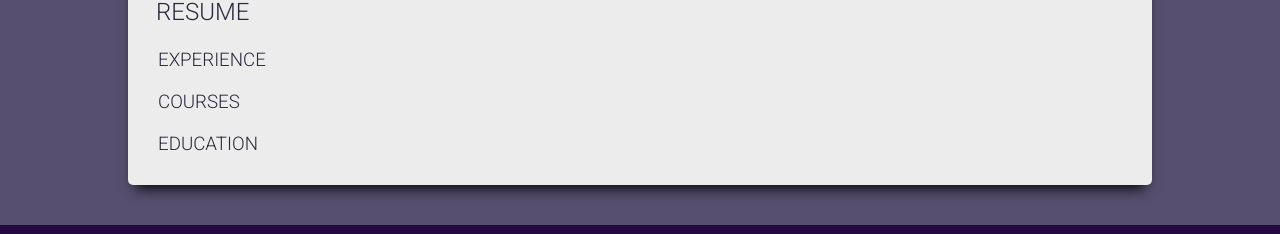
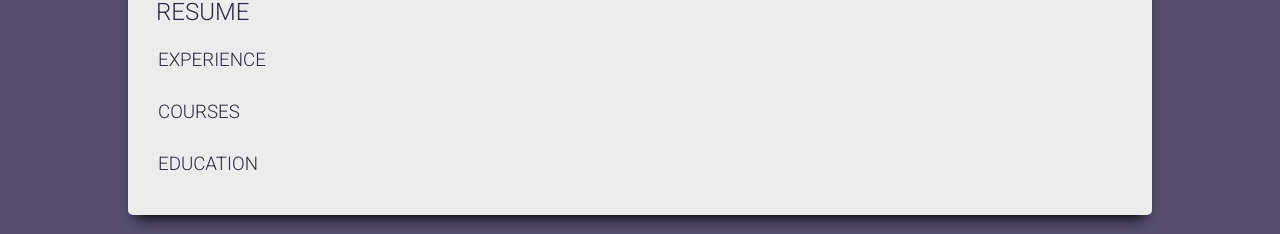
Before and after one commit to annachr/my-personal-page, a React (Create React App) app: page / in a window 1280 px wide. Shown: the part 949-1183 px from the top of the page. Built offline with nearby package versions, Linux system fonts and the light colour scheme.

Commit message:
modified effects on displaying resume sections after clicking on headers

```diff
--- a/src/App.css
+++ b/src/App.css
@@ -49,6 +49,12 @@ h3:hover {
   transition: .5s ease-in-out;
 }
 
+.active {
+  background-color: var(--text-accent-color);
+  color: whitesmoke;
+  transition: .5s ease-in-out;
+}
+
 header {
   height: 15vh;
   width: 100%;
@@ -61,15 +67,6 @@ header {
   font-family: 'Dancing Script', cursive;
   color: var(--text-accent-color);
   box-shadow: 5px 5px 5px 0 #000000, inset 4px 4px 15px 0 #000000, 5px 5px 15px 5px rgba(0,0,0,0);
-}
-
-.projectLink {
-  height: 100%;
-  border: none;
-}
-
-.projectLink:hover {
-  cursor: pointer;
 }
 
 footer {
@@ -90,6 +87,10 @@ footer {
   margin: 0 5px;
   border-radius: 50%;
   background-color: var(--background-main-theme);
+}
+
+.github {
+  border: 1.5px solid var(--background-main-theme);
 }
 
 .about {
@@ -116,6 +117,18 @@ footer {
   border-radius: 3px;
 }
 
+.projectLink {
+  height: 100%;
+  border: none;
+}
+
+.projectLink:hover {
+  cursor: pointer;
+}
+
+.feature {
+  margin-bottom: 10px;
+}
 
 .features {
   display: grid;
@@ -123,10 +136,7 @@ footer {
 
 .resumeData {
   padding-left: 25px;
-}
-
-.github {
-  border: 1.5px solid var(--background-main-theme);
+  padding-top: 10px
 }
 
 .overlay {
--- a/src/components/Features.js
+++ b/src/components/Features.js
@@ -2,13 +2,15 @@ import React, { useState } from 'react'
 
 const Features = (props) => {
   const [display, setDisplay] = useState(false)
+  const [headerActive, setHeaderActive] = useState('')
   function handleDisplay() {
     setDisplay(!display)
+    !display ? setHeaderActive('active') : setHeaderActive('')
   }
 
   return (
-    <div>
-      <h3 onClick={handleDisplay}>{props.header}</h3>
+    <div className='feature'>
+      <h3 onClick={handleDisplay} className={headerActive}>{props.header}</h3>
       <div style={{display: display ? 'block' : 'none'}} className='resumeData'>{props.content}</div>
     </div>
   )
```
